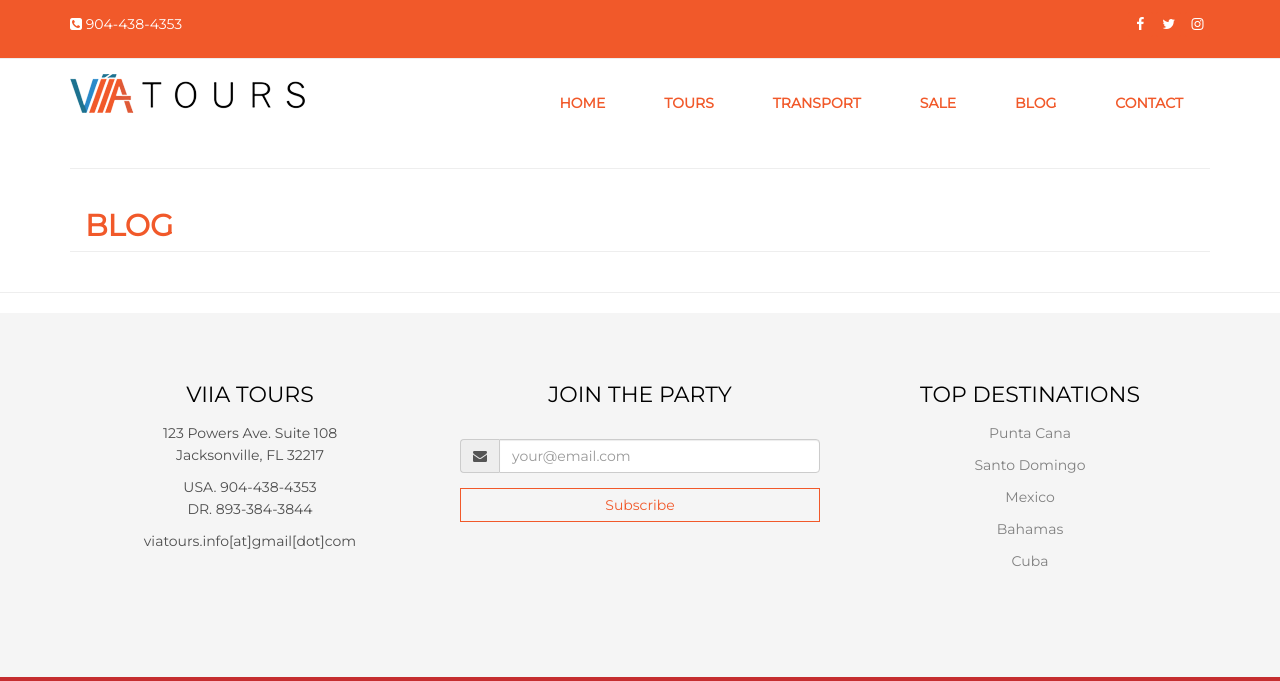
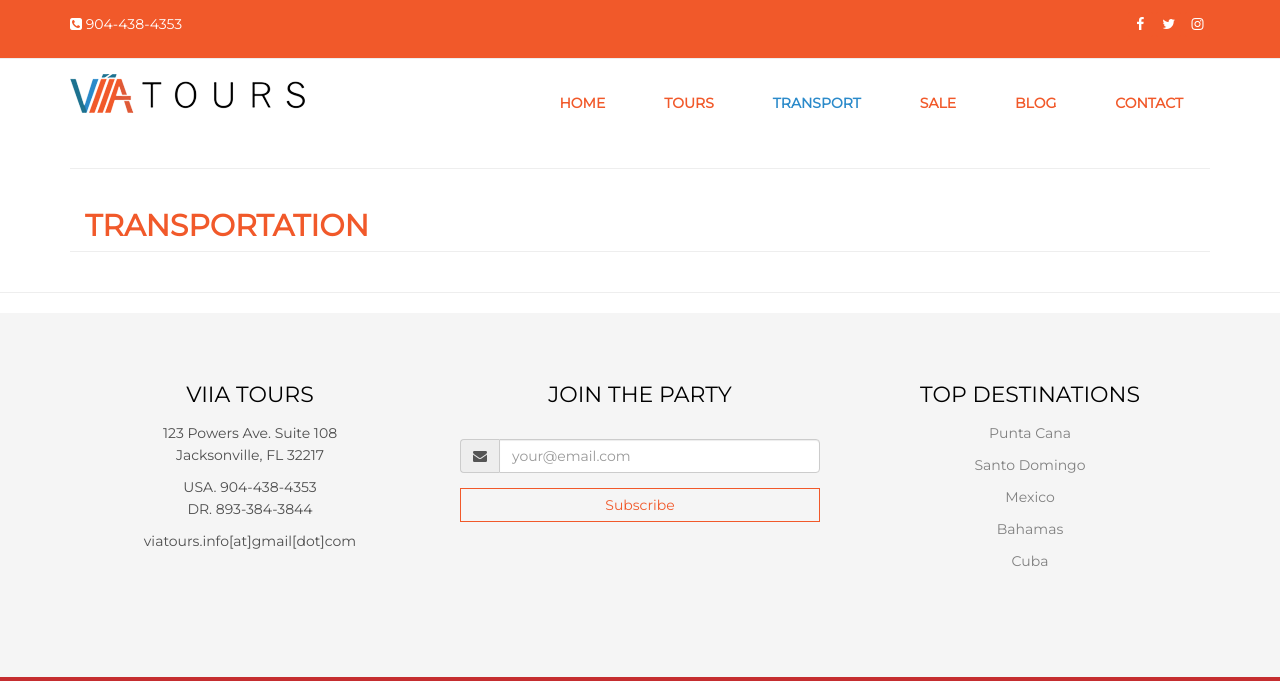
Before and after one commit to jeangustavee/viiatours, a PHP site: page /transportation.php in a window 1280 px wide. Shown: the top 681 px of the page. Run offline with PHP 8.4, Linux system fonts and the light colour scheme; data that the repository does not hold is empty; some libraries are stand-ins or nearby versions.

Commit message:
update page name

```diff
--- a/transportation.php
+++ b/transportation.php
@@ -1,3 +1,6 @@
+<!-- set a name for thisPage variable -->
+<?php $thisPage="Transportation"; ?>
+
 <!-- call head partial file -->
 <?php include('inc/head.php'); ?>
 
@@ -10,7 +13,7 @@
 <div class="container">
     <hr>
     <div class="headers">
-            <h2 class="sale">BLOG</h2>
+            <h2 class="sale">Transportation</h2>
     </div>
 
 
```
